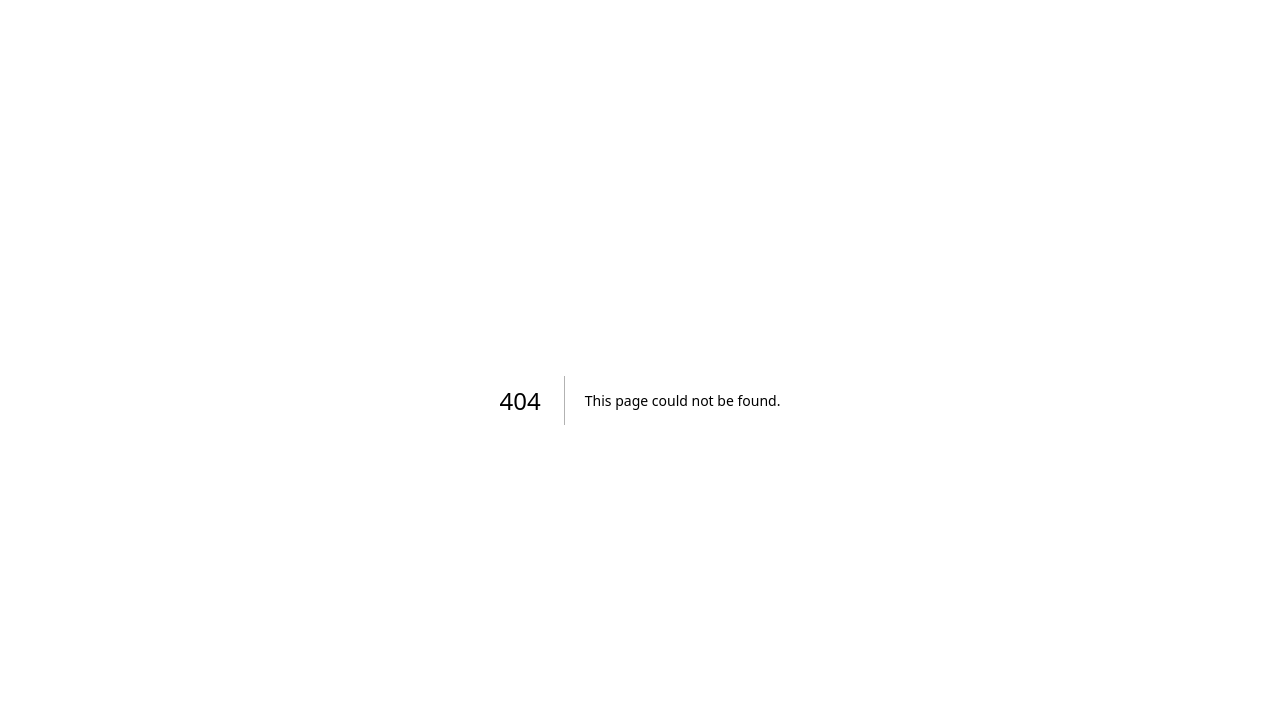
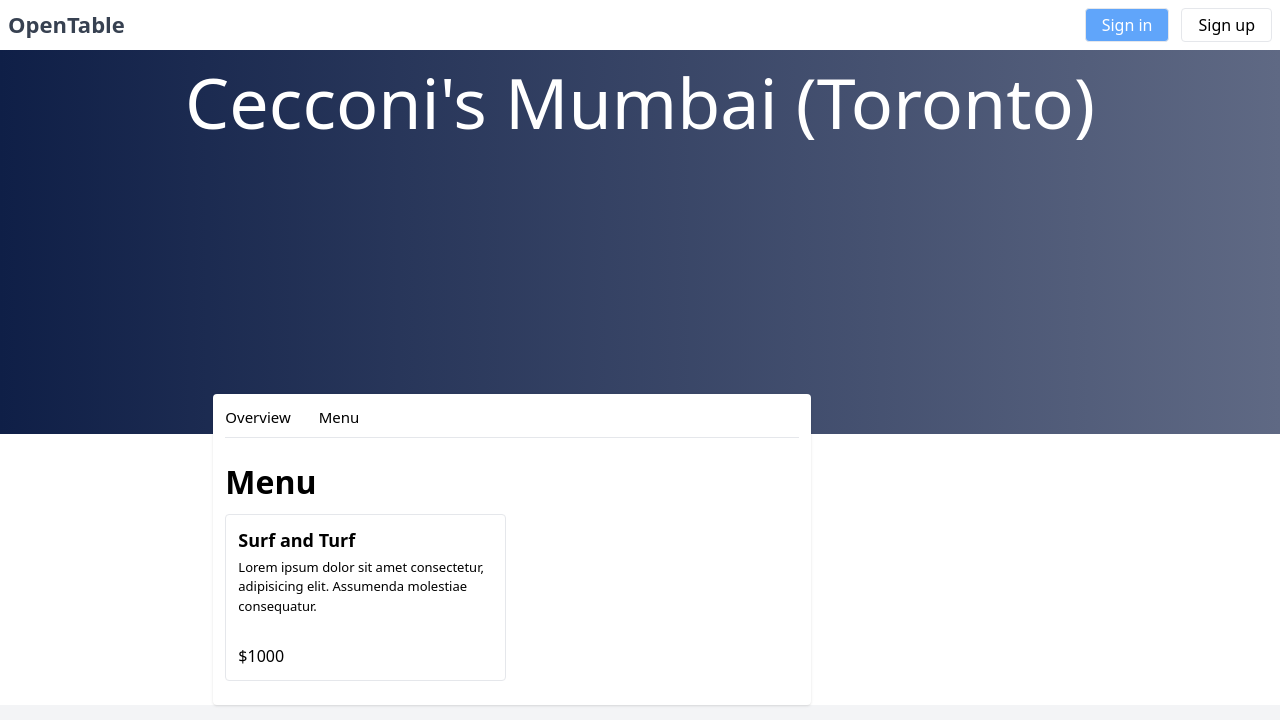
Before and after one commit to Apurvakulkarni06/opentable-clone, a Next.js app: page /menu in a window 1280 px wide. Before the commit this address had no page. Shown: the top 720 px of the page. Built offline with nearby package versions, Linux system fonts and the light colour scheme.

Commit message:
UI changes

```diff
--- /dev/null
+++ b/app/menu/page.tsx
@@ -0,0 +1,65 @@
+import Navbar from "../../components/Navbar/Navbar";
+import ReviewCard from "../../components/ReviewCard/ReviewCard";
+
+const Menu = () => {
+
+  return (
+    <main className="bg-gray-100 min-h-screen w-screen">
+      <main className="max-w-screen-2xl m-auto bg-white">
+        <Navbar />
+
+        {/* Header */}
+        <div className="h-96 overflow-hidden">
+          <div className="bg-center bg-gradient-to-r from-[#0f1f47] to-[#5f6984] h-full flex justify-center item-center">
+            <h1 className="text-7xl text-white capitalize text-shadow text-center">
+              Cecconi's Mumbai (Toronto){" "}
+            </h1>
+          </div>
+        </div>
+
+        {/* Header */}
+
+        {/* Description */}
+        <div className="flex m-auto w-2/3 justify-between items-start 0 -mt-10">
+          <div className="bg-white w-[70%] rounded p-3 shadow">
+            {/* Resarant Navbar */}
+            <nav className="flex text-reg border-b pb-2">
+              <a href="" className="mr-7">
+                Overview
+              </a>
+              <a href="" className="mr-7">
+                Menu
+              </a>
+            </nav>
+            {/* Resarant Navbar */}
+
+            {/* Menu */}
+                <div className="bg-white mt-5">
+                    <div className="mt-4 mb-1 pb-1">
+                        <h1 className="text-4xl font-bold">Menu</h1>
+                    </div>
+                    <div className="flex flex-wrap justify-between">
+                        {/* Menu card */}
+                            <div className="border rounded p-3 w-[49%] mb-3">
+                                <h3 className="font-bold text-lg">Surf and Turf</h3>
+                                <p className="font-light mt-1 text-sm">Lorem ipsum dolor sit amet consectetur, adipisicing elit. Assumenda molestiae consequatur.</p>
+
+                                <p className="mt-7">$1000</p>
+                            </div>
+                        {/* Menu Card */}
+                    </div>
+                </div>
+            {/* Menu */}
+
+
+          </div>
+
+        </div>
+
+        {/* Description */}
+      </main>
+    </main>
+  );
+};
+
+export default Menu;
--- a/app/restraurant/page.tsx
+++ b/app/restraurant/page.tsx
@@ -1,6 +1,14 @@
 import Navbar from "../../components/Navbar/Navbar";
+import ReviewCard from "../../components/ReviewCard/ReviewCard";
 
 const Restraurant = () => {
+
+  const reviews=[{
+    "review":"I have been a big fan of Cecconis Mayfair for years. Last night felt like a real off day. Food average and service very poor. Hopefully an isolated experience. Didn’t see much senior management around and maybe just short staffed. Come on Cecconis !"
+  }, {
+    "review":"I used to go this restaurant quite a lot before pandemic and of course to this day its still hard to get a booking. Service has gone down hill, we didn't get attended too after 30 mins and if it never used to be like that. The waiters were always on point with attending tables — not quite sure if it is an under staff issue but it completely ruined our experience and we barely enjoyed our food. I did not think I would ever write a bad review for Cecconi's because I believe it's one of the best Italian restaurants in Mayfair and actually one of my top favourite restaurants — I will not returning for a while!"
+  }]
+
   return (
     <main className="bg-gray-100 min-h-screen w-screen">
       <main className="max-w-screen-2xl m-auto bg-white">
@@ -44,7 +52,6 @@ const Restraurant = () => {
             <div className="flex items-end">
               <p>******</p>
               <p className="text-reg ml-3">4.4</p>
-
               <div>
                 <p className="text-reg ml-4">600 reviews</p>
               </div>
@@ -60,7 +67,76 @@ const Restraurant = () => {
                 the Arabian sea.
               </p>
             </div>
+
+            {/* Description of Resatraunt */}
+
+            {/* Images */}
+            <div>
+              <h1 className="font-bold text-3xl mt-10 mb-7 border-b pb-5">
+                7 Photos
+              </h1>
+              <div className="flex flex-wrap">
+                  <img src="https://resizer.otstatic.com/v2/photos/xlarge/1/23360011.webp" alt="" className="w-56 h-44 mr-1 mb-1" />
+                  <img src="https://resizer.otstatic.com/v2/photos/xlarge/1/23360012.webp" alt="" className="w-56 h-44 mr-1 mb-1" />
+                  <img src="https://resizer.otstatic.com/v2/photos/xlarge/1/23360013.webp" alt="" className="w-56 h-44 mr-1 mb-1" />
+                  <img src="https://resizer.otstatic.com/v2/photos/xlarge/1/23360014.webp" alt="" className="w-56 h-44 mr-1 mb-1" />
+                  <img src="https://resizer.otstatic.com/v2/photos/xlarge/1/42860526.webp" alt="" className="w-56 h-44 mr-1 mb-1" />
+              </div>
+            </div>
+            {/* Images */}
+
+            {/* Reviews */}
+            <div>
+              <h1 className="font-bold text-3xl mt-10 mb-7 pb-5 border-b">
+                What people are saying
+              </h1>
+
+              {/* Review Cards */}
+              {/* Review 1 */}
+              <ReviewCard userInitials="MJ" username="Micheal Jorden" date="25st Dec 2022" rating="*****" review={reviews[0]["review"]} />
+
+              {/* Review 2 */}
+              <ReviewCard userInitials="AK" username="Anuj Kale" date="22st Nov 2021" review={reviews[1]["review"]} rating="****" />
+              {/* Review Cards */}
+            </div>
+
+            {/* Reviews */}
           </div>
+          <div className="w-[27%] relative text-reg">
+            <div className="fixed w-[15%] bg-white rounded p-3 shadow">
+              <div className="text-center border-b pb-2 font-bold">
+                <h4 className="mr-7 text-lg">Make the reservation</h4>
+              </div>
+
+              <div className="my-3 flex flex-col">
+                <label htmlFor="" className="mb-2 text-reg font-semibold">Party  size</label>
+                <select name="" className="py-3  border-b font-light" id="">
+                  <option value="">1 People</option>
+                  <option value="">2 People</option>
+                </select>
+              </div>
+
+              <div className="flex justify-between">
+                  <div className="flex flex-col w-[48%]">
+                    <label htmlFor="" >Date</label>
+                    <input type="text" className="py-3 border-b font-light w-28" />
+                  </div>
+                  <div className="flex flex-col w-[48%]">
+                    <label htmlFor="" >Time</label>
+                    <select name="" className="py-3  border-b font-light" id="">
+                      <option value="">7.30AM</option>
+                      <option value="">9.30AM</option>
+                    </select>
+                  </div>
+              </div>
+
+              <div className="mt-5">
+                <button className="bg-red-600 w-full rounded text-white py-3">Find a time</button>
+              </div>
+            </div>
+
+          </div>
+
         </div>
 
         {/* Description */}
--- /dev/null
+++ b/components/ReviewCard/ReviewCard.tsx
@@ -0,0 +1,35 @@
+interface ReviewCardProp {
+    userInitials: string;
+    username: string;
+    date: string;
+    review: string;
+    rating: string
+  }
+const ReviewCard = ({userInitials, username, date, review, rating}: ReviewCardProp) => {
+  return (
+    <div className="border-b pb-7 mb-7">
+      <div className="flex">
+        <div className="w-1/6 flex flex-col items-center">
+          <div className="rounded-full bg-blue-500 w-16 h-16 flex items-center justify-center">
+            <h2 className="text-white text-2xl ">{userInitials}</h2>
+          </div>
+          <p className="text-center">{username}</p>
+        </div>
+        <div className="ml-8 w-5/6">
+          <div className="flex items-center">
+            <div className="flex mr-5">{rating}</div>
+            <p className="text-reg font-bold">{date}</p>
+          </div>
+
+          <div className="mt-5">
+            <p className="text-lg font-light">
+              {review}
+            </p>
+          </div>
+        </div>
+      </div>
+    </div>
+  );
+};
+
+export default ReviewCard;
```
